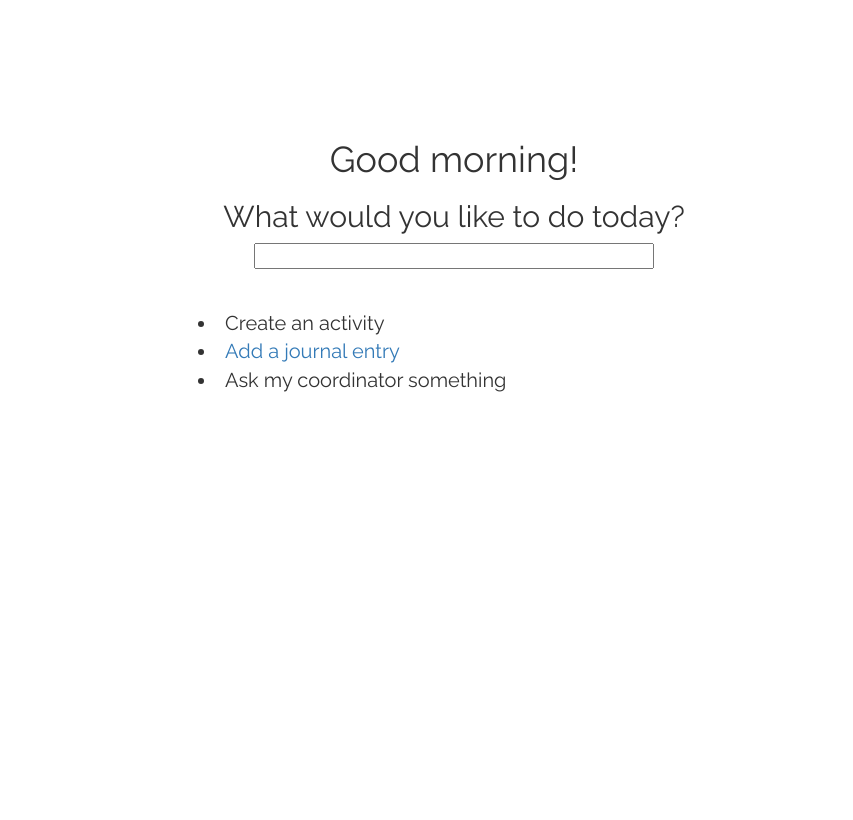
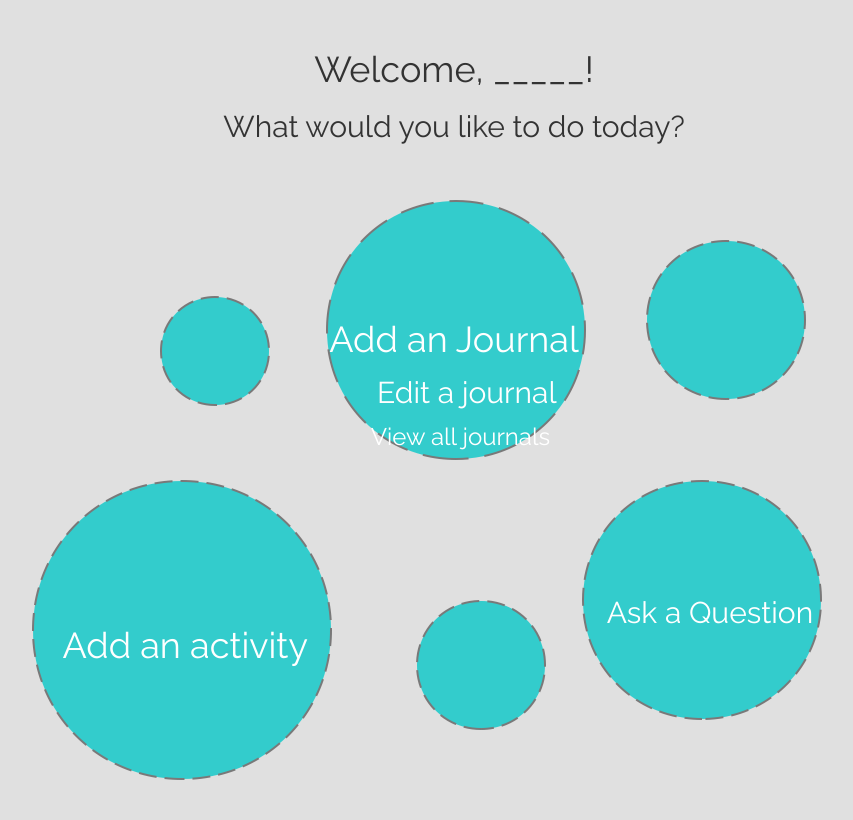
Before and after one commit to kevinlee12/iU, a Django app: page /welcome/ in a window 1280 px wide; the page is wider, and only the part inside the window is pictured. Shown: that part, without its empty margins (186-1039 px from the left). After the commit the page ends 780 px from the top of that part, so only its background shows below. Run offline with Django 3.2, Linux system fonts and the light colour scheme; parts of the project's set-up code (start-up, migrations or seed data) failed here and were passed over; some libraries are stand-ins or nearby versions.

Commit message:
update welcome page

```diff
--- a/journal/static/journal/welcome/css/style.css
+++ b/journal/static/journal/welcome/css/style.css
@@ -1,38 +1,102 @@
-.content {
-    height: 2000px;
+body {
+    background-color: rgb(224,224,224);
 }
 
-#greeter {
-    margin: auto;
-    text-align: center;
-    position: relative;
-    top: 15%;
+h1 {
+    margin-top: 50px;
+}
+
+#journal-circle {
+    position: absolute;
+    top: 25%;
+    left: 40%;
+    max-width: 100%;
+    height: auto;
+    width: auto\9;
+}
+
+h1 span {
+    color: white;
+    position: absolute;
+    top:40%;
+    left: 0%;
     width: 100%;
 }
 
-#options {
-    font-size: 20px;
-    text-align: left;
-    position: relative;
-    top: 20%;
-    left: 30%;
-    z-index: -10;
+h2 span {
+    color: white;
+    position: absolute;
+    top:47%;
+    left: 1%;
+    width: 100%;
 }
 
-ul {
-    list-style-type: none;
+h3 span {
+    color: white;
+    position: absolute;
+    top:53%;
+    left: 0.5%;
+    width: 100%;
 }
 
-ul.a li.a {
-    list-style-image: url('../img/arrow-to-the-right-inside-a-circle-outline_318-38809.jpg');
+#Activity-circle {
+    position: absolute;
+    top: 60%;
+    left: 17%;
+    max-width: 100%;
+    height: auto;
+    width: auto\9;
 }
 
-.ui-autocomplete-input {
-    width: 400px;
+#add-activity {
+    color: white;
+    position: absolute;
+    top:72%;
+    left: -21%;
+    width: 100%;
+
 }
-.ui-autocomplete-category {
-    font-weight: bold;
-    padding: .2em .4em;
-    margin: .8em 0 .2em;
-    line-height: 1.5;
- }
+
+#question-circle {
+    position: absolute;
+    top: 60%;
+    left: 60%;
+    max-width: 100%;
+    height: auto;
+    width: auto\9;
+}
+
+#ask-question {
+    color: white;
+    position: absolute;
+    top:72%;
+    left: 20%;
+    width: 100%;
+}
+
+#blank-circle1 {
+    position: absolute;
+    top: 75%;
+    left: 47%;
+    max-width: 100%;
+    height: auto;
+    width: auto\9;
+}
+
+#blank-circle2 {
+    position: absolute;
+    top: 30%;
+    left: 65%;
+    max-width: 100%;
+    height: auto;
+    width: auto\9;
+}
+
+#blank-circle3 {
+    position: absolute;
+    top: 37%;
+    left: 27%;
+    max-width: 100%;
+    height: auto;
+    width: auto\9;
+}
--- a/journal/templates/journal/welcome.html
+++ b/journal/templates/journal/welcome.html
@@ -19,21 +19,24 @@
 {% block 'content' %}
 
 <body>
-    <div class="content">
-        <div id="greeter">
-            <h1> {{greeting}}{{name}}! </h1>
-            <h2> What would you like to do today? </h2>
-            <input id="search">
-        </div>
+   <center>
+        <h1> Welcome, _____! </h1>
+        <h2> What would you like to do today? </h2>
+    </center>
 
-        <div id="options">
-            <ul.a>
-                <li>Create an activity</li>
-                <li><a href="{% url 'cabinet' %}">Add a journal entry</a></li>
-                <li>Ask my coordinator something</li>
-            </ul.a>
-        </div>
-    </div>
+    <img id="journal-circle" src= "{% static 'journal/welcome/img/u2.png' %}">
+        <h1><span> Add an Journal </span></h1>
+        <h2><span> Edit a journal </span></h2>
+        <h3><span> View all journals </span> </h3>
+
+    <img id="Activity-circle" src= "{% static 'journal/welcome/img/u4.png' %}">
+        <h1 id="add-activity"> Add an activity </h1>
+
+    <img id="question-circle"src= "{% static 'journal/welcome/img/u6.png' %}">
+        <h2 id="ask-question"> Ask a Question </h2>
+    <img id="blank-circle1" src= "{% static 'journal/welcome/img/u10.png' %}">
+    <img id="blank-circle2" src= "{% static 'journal/welcome/img/u12.png' %}">
+    <img id="blank-circle3" src= "{% static 'journal/welcome/img/u14.png' %}">
 </body>
 
 {% endblock %}
```
Also changed, not shown: journal/static/journal/welcome/img/u10.png (added), journal/static/journal/welcome/img/u12.png (added), journal/static/journal/welcome/img/u14.png (added), journal/static/journal/welcome/img/u2.png (added), journal/static/journal/welcome/img/u4.png (added), journal/static/journal/welcome/img/u6.png (added), 10 other files.
